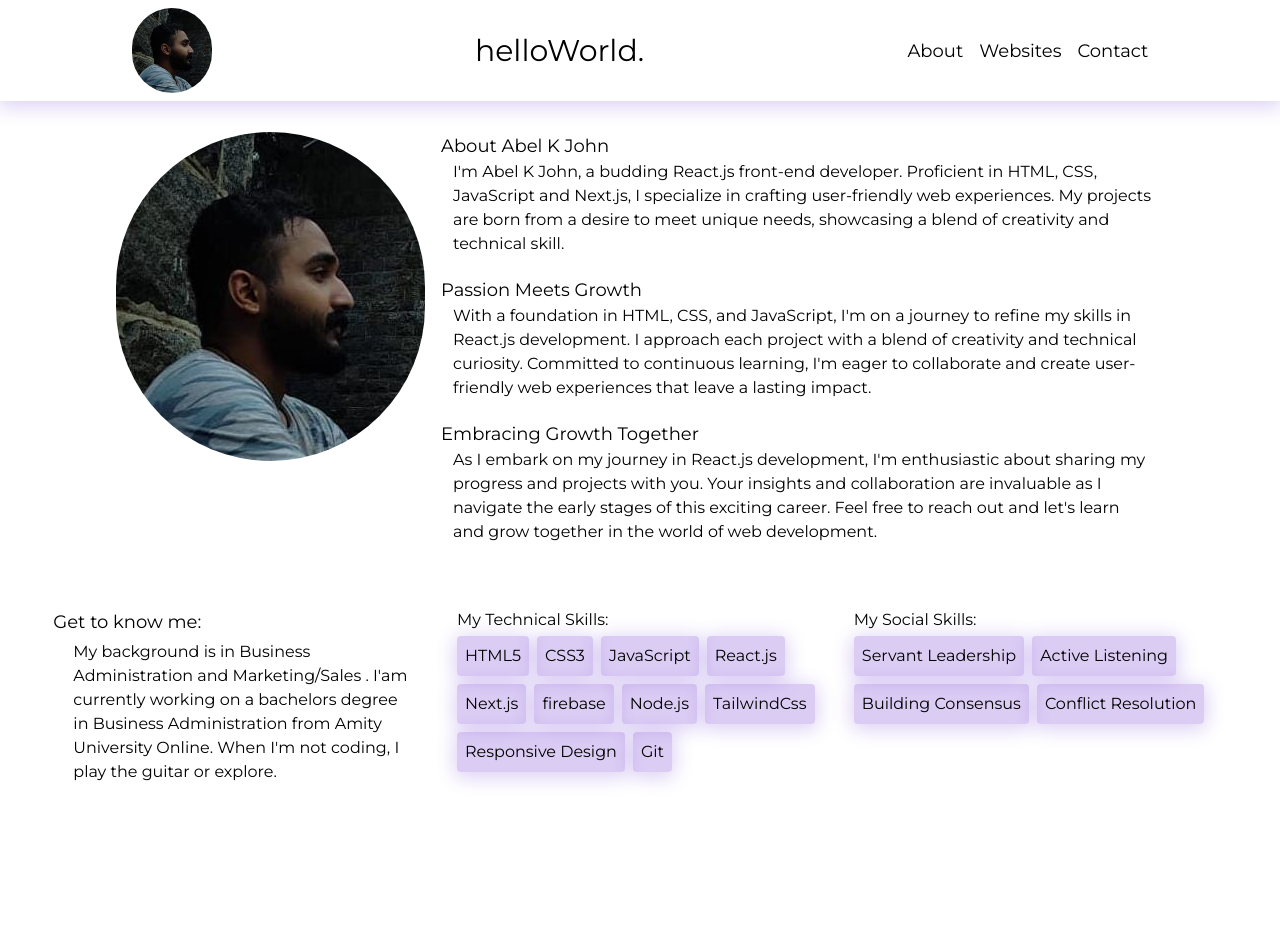
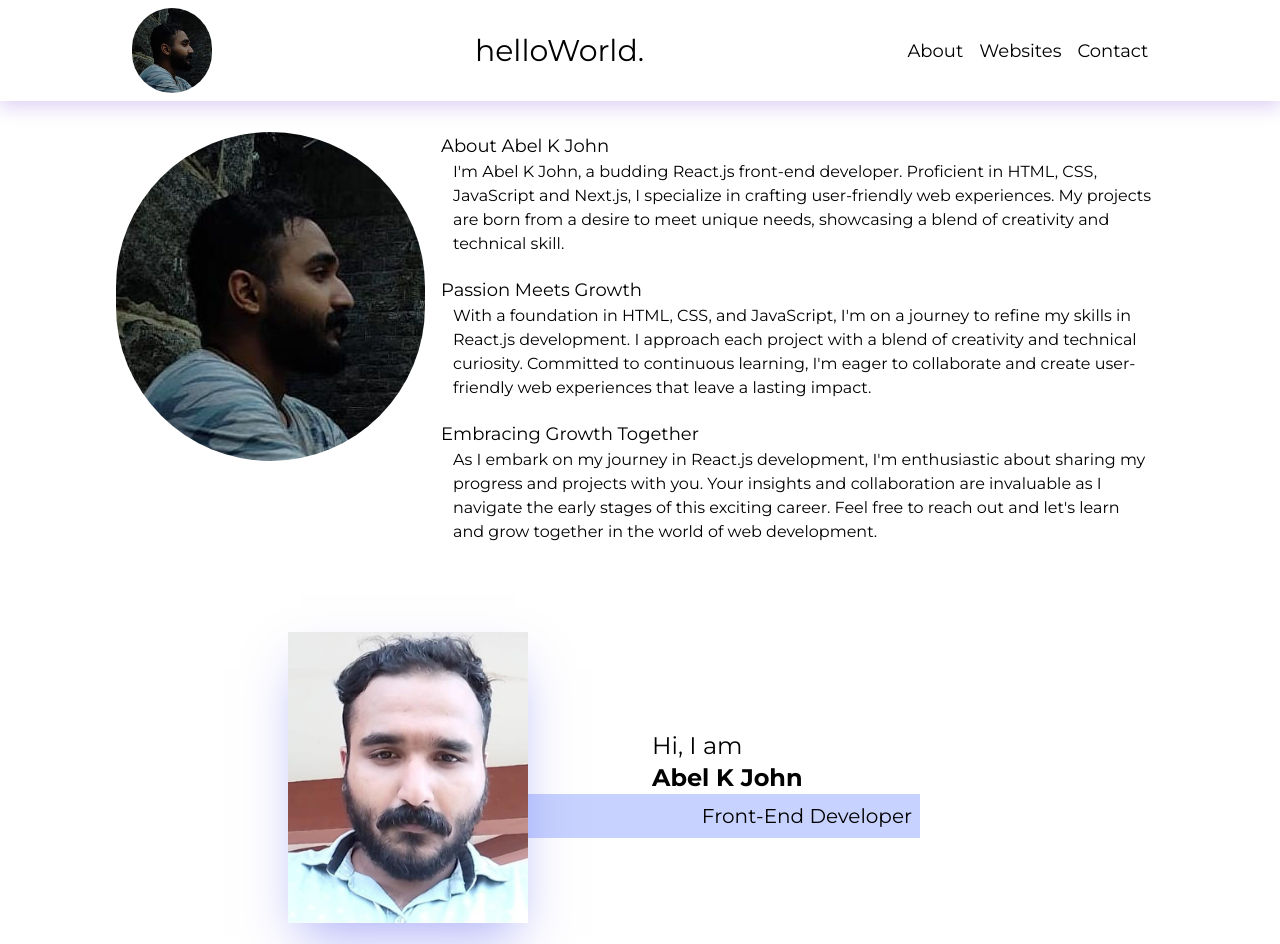
Before and after one commit to abelkjohn/portfolio, a Next.js app: page / in a window 1280 px wide. Shown: the top 944 px of the page. Built offline with nearby package versions, Linux system fonts and the light colour scheme.

Commit message:
modified:   app/Components/Header.jsx 	new file:   app/Components/Hi.jsx 	modified:   app/Components/Skills.jsx 	modified:   app/globals.css 	new file:   app/images/Me2.jpg 	modified:   app/page.jsx

```diff
--- a/app/Components/Header.jsx
+++ b/app/Components/Header.jsx
@@ -3,7 +3,7 @@ import me from '../images/Me.jpg'
 
 export default function Header(){
     return (
-        <div className="header-shadow bg-white  fixed left-0 top-0 flex w-full py-2 justify-around items-center">
+        <div className="z-50 header-shadow bg-white  fixed left-0 top-0 flex w-full py-2 justify-around items-center">
             <img className="w-10 lg:w-20 rounded-full" src={me.src} alt='pic' />
             <p className="text-lg md:text-3xl">helloWorld.</p>
             <ul className="flex gap-2 text-sm md:gap-4 md:text-lg">
--- /dev/null
+++ b/app/Components/Hi.jsx
@@ -0,0 +1,15 @@
+import React from "react";
+import Me from '../images/Me2.jpg'
+
+export default function Hi(){
+    return (
+        <div className=" relative h-96 flex justify-center items-center ">
+            <img className="absolute top-10 custom-right w-60 shadow-2xl shadow-indigo-500/50" src={Me.src}></img>
+            <div className="flex flex-col items-end">
+                <p className="text-2xl w-1/2 text-left pl-3">Hi, I am</p>
+                <p className="text-2xl w-1/2 text-left pl-3"><strong>Abel K John</strong></p>
+                <p className="text-xl p-2 bg-indigo-200 custom-width text-right">Front-End Developer</p>
+            </div>
+        </div>
+    )
+}
--- a/app/Components/Skills.jsx
+++ b/app/Components/Skills.jsx
@@ -6,6 +6,7 @@ export default function Skills(){
             <div className="pt-4 md:w-1/3 lg:w-1/3">
                 <h1  className="text-lg text-center md:text-left lg:text-left">Get to know me:</h1>
                 <div className="p-2 pt-1 mx-3 mb-5 text-center md:text-left lg:text-left">My background is in Business Administration and Marketing/Sales . I&apos;am currently working on a bachelors degree in Business Administration from Amity University Online. When I&apos;m not coding, I play the guitar or explore.
+                <div className="p-2 bg-cyan-200 w-fit rounded-lg mt-4 mx-auto md:ml-0 lg:ml-0 ">My Resume</div>
             </div>
             </div>
             <div className="flex flex-col justify-start w-96 my-4 ">
@@ -30,7 +31,6 @@ export default function Skills(){
                 <div className="skill-button">Active Listening</div>
                 <div className="skill-button">Building Consensus</div>
                 <div className="skill-button">Conflict Resolution</div>
-
             </div>
         </div>
         </div>
--- a/app/globals.css
+++ b/app/globals.css
@@ -33,3 +33,11 @@ html, body {
     box-shadow: 0px 3px 20px 2px rgba(75, 0, 200, 0.2);
 
 }
+
+.custom-width {
+    width: 28em;
+}
+
+.custom-right {
+    right: 47em;
+}
--- a/app/page.jsx
+++ b/app/page.jsx
@@ -4,11 +4,13 @@ import Footer from "./Components/Footer"
 import WebLinks from "./Components/Websites"
 import About from "./Components/About"
 import Skills from "./Components/Skills"
+import Hi from "./Components/Hi"
 
 export default function Home() {
   return <div className="overflow-clip">
     <Header />
     <About />
+    <Hi />
     <Skills />
     <WebLinks />
     <Footer />
```
Also changed, not shown: app/images/Me2.jpg (added).
